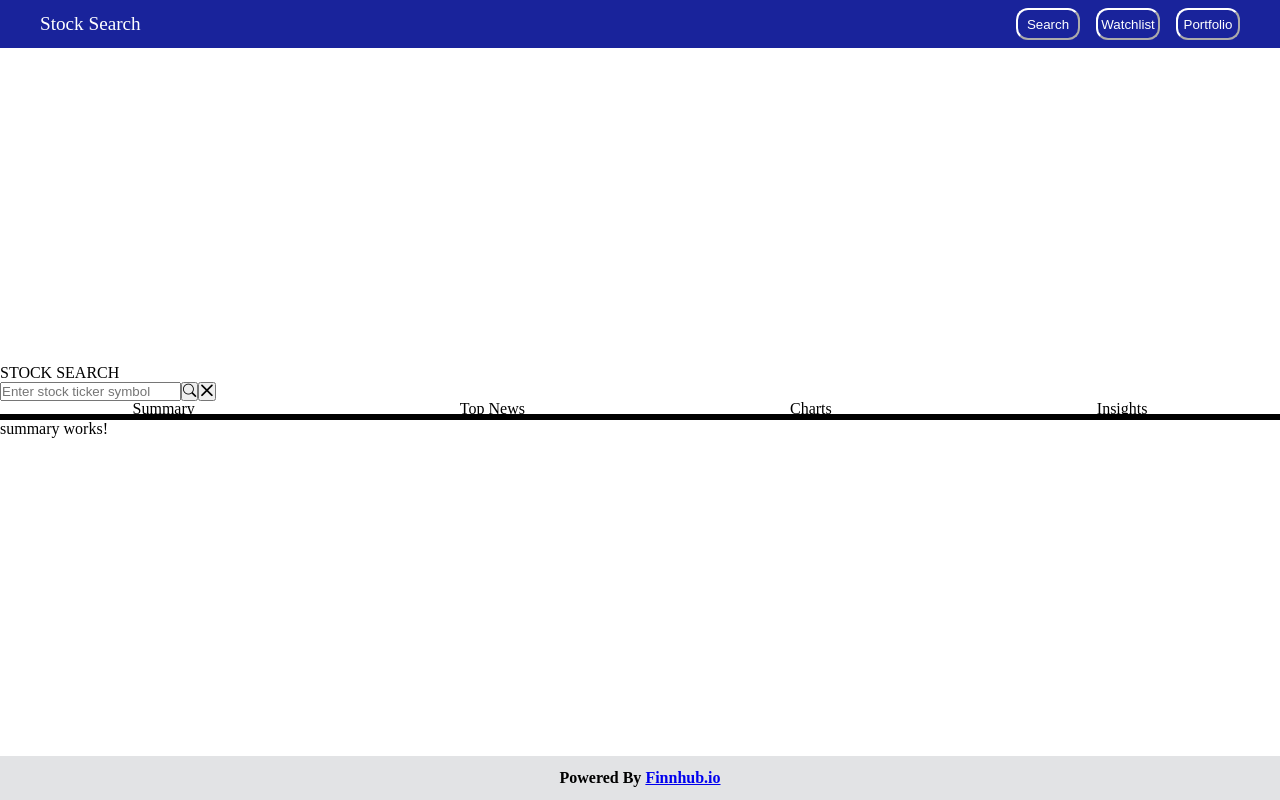
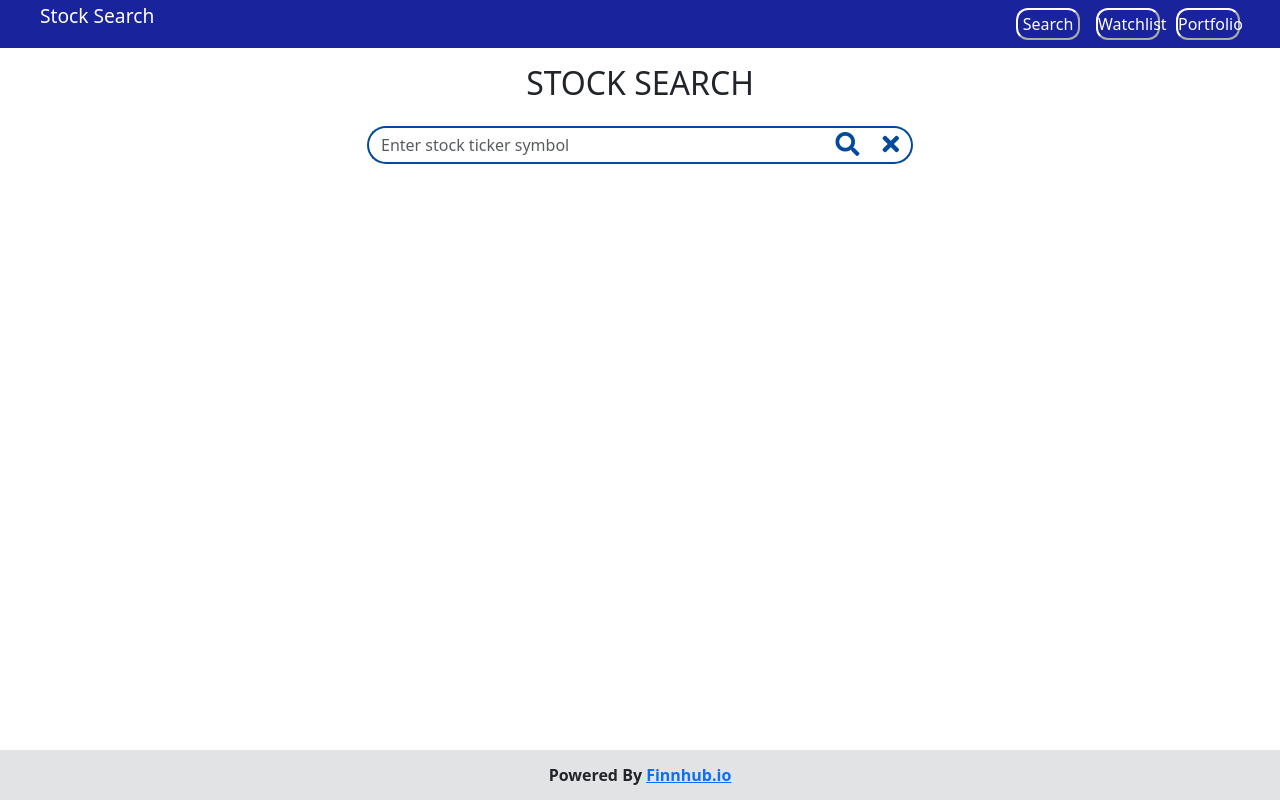
Before and after one commit to mansi-garg-usc/stock-profile-manager, an Angular app: page / in a window 1280 px wide. Built offline with nearby package versions, Linux system fonts and the light colour scheme.

Commit message:
fixed homepage for search bar and details alignment

```diff
--- a/package.json
+++ b/package.json
@@ -23,6 +23,7 @@
     "@angular/router": "^17.3.0",
     "@ng-bootstrap/ng-bootstrap": "^16.0.0",
     "axios": "^1.6.7",
+    "bootstrap": "^5.3.3",
     "cors": "^2.8.5",
     "rxjs": "~7.8.0",
     "tslib": "^2.3.0",
--- a/src/app/app.component.html
+++ b/src/app/app.component.html
@@ -1,7 +1,7 @@
 <main>
   <app-navbar></app-navbar>
   <div class="content">
-    <div class="left-side">
+    <!-- <div class="left-side">
       <svg xmlns="http://www.w3.org/2000/svg" viewBox="0 0 982 239" fill="none" class="angular-logo">
         <g clip-path="url(#a)">
           <path fill="url(#b)"
@@ -9,14 +9,14 @@
           <path fill="url(#c)" />
         </g>
       </svg>
-    </div>
-    <div class="right-side">
+    </div> -->
+    <!-- <div> -->
       <app-stock-search></app-stock-search>
-      <app-tabs></app-tabs>
-    </div>
-  </div>
+      <!-- <app-tabs></app-tabs> -->
+    <!-- </div>
+  </div> -->
   <app-footer></app-footer>
-</main>
+<!-- </main> -->
 
 <!--
 <router-outlet /> -->
--- a/src/app/app.component.ts
+++ b/src/app/app.component.ts
@@ -4,6 +4,7 @@ import { NavbarComponent } from './components/navbar/navbar.component';
 import { StockSearchComponent } from './components/stock-search/stock-search.component';
 import { TabsComponent } from './components/tabs/tabs.component';
 import { FooterComponent } from './components/footer/footer.component';
+import { StockDetailsComponent } from "./components/stock-details/stock-details.component";
 
 @Component({
     selector: 'app-root',
@@ -16,7 +17,8 @@ import { FooterComponent } from './components/footer/footer.component';
         StockSearchComponent,
         TabsComponent,
         FooterComponent,
-  ],
+        StockDetailsComponent
+    ]
 })
 export class AppComponent {
   title = 'stock-portfolio-manager';
--- a/src/app/components/stock-details/stock-details.component.ts
+++ b/src/app/components/stock-details/stock-details.component.ts
@@ -18,7 +18,7 @@ export class StockDetailsComponent {
   ngOnInit() {
     this.subscription = this.stockSearchService.exposedSearchResult.subscribe({
       next: (results) => {
-        this.stockInfo = results.length > 0 ? results : null;
+        this.stockInfo = results?.length > 0 ? results : null;
       },
       error: (error) =>
         console.error('Error while fetching stock details:', error),
--- a/src/app/components/stock-search/stock-search.component.css
+++ b/src/app/components/stock-search/stock-search.component.css
@@ -0,0 +1,61 @@
+.container {
+  margin: auto;
+}
+
+.search-heading {
+  font-size: 24px;
+  margin-bottom: 1rem;
+  font-weight: bold;
+  text-align: center;
+}
+
+.input-group {
+  position: relative;
+  border-radius: 20px;
+}
+
+.form-control {
+  border: 2px solid #004a99;
+  border-right: none;
+  border-radius: 20px 0 0 20px;
+  box-shadow: none;
+}
+
+.input-group-append {
+  margin-left: -1px;
+}
+
+.input-group-append .btn {
+  border: 2px solid #004a99;
+  border-left: none;
+  border-radius: 0 20px 20px 0;
+  background-color: transparent;
+  color: #004a99;
+}
+.input-group-append .btn:first-child {
+  border-right: none;
+}
+.input-group-append .btn:last-child {
+  border-radius: 0 20px 20px 0;
+}
+.btn i {
+  font-size: 24px;
+}
+
+.mat-autocomplete-panel {
+  border-radius: 0 0 20px 2;
+  border: 2px solid #004a99;
+}
+
+.mat-option {
+  padding: 10px 20px;
+}
+.input-group .btn {
+  height: calc(2.25rem + 2px);
+  padding: 0 12px;
+}
+
+.input-group .btn:focus {
+  outline: none;
+  box-shadow: none;
+}
--- a/src/app/components/stock-search/stock-search.component.html
+++ b/src/app/components/stock-search/stock-search.component.html
@@ -1,15 +1,24 @@
-<div class="search-container">
-    <label for="stockSearch" class="form-label">STOCK SEARCH</label>
-    <div class="input-group">
-        <input type="text" class="form-control" placeholder="Enter stock ticker symbol" aria-label="Stock Search"
-            aria-describedby="button-search" #stockInput>
-        <button class="btn btn-outline-primary" type="button" id="button-search"
-            (click)="searchStock(stockInput.value)">
-            <i class="bi bi-search"></i>
-        </button>
-        <button class="btn btn-outline-secondary" type="button" id="button-clear">
-            <i class="bi bi-x-lg"></i>
-        </button>
+<div class="container my-3">
+    <div class="row justify-content-center">
+        <div class="col-sm-12 col-md-8 col-lg-6">
+            <div class="text-center mb-4">
+                <h2>STOCK SEARCH</h2>
+            </div>
+            <div class="input-group">
+                <input type="text" class="form-control" placeholder="Enter stock ticker symbol" aria-label="Search" [formControl]="stockFormControl" [matAutocomplete]="auto"/>
+                <div class="input-group-append">
+                    <button class="btn btn-outline-secondary" type="button" (click)="searchStock()">
+                        <i class="fa fa-search"></i>
+                    </button>
+                    <button class="btn btn-outline-secondary" type="button" (click)="clearSearchResults()">
+                        <i class="fa fa-times"></i>
+                    </button>
+                </div>
+            </div>
+            <mat-autocomplete #auto="matAutocomplete" (optionSelected)="searchStock($event)">
+                <mat-option *ngFor="let option of filteredOptions | async" [value]="option">{{ option }}</mat-option>
+            </mat-autocomplete>
+        </div>
     </div>
 </div>
 <app-stock-details *ngIf="stockInfo" [stockInfo]="stockInfo"></app-stock-details>
--- a/src/app/components/stock-search/stock-search.component.ts
+++ b/src/app/components/stock-search/stock-search.component.ts
@@ -1,25 +1,59 @@
-import { Component, Inject, Input } from '@angular/core';
+import { Component, Input, OnDestroy, OnInit } from '@angular/core';
+import { FormControl } from '@angular/forms';
+import {
+  Observable,
+  startWith,
+  map,
+  Subscription,
+  debounceTime,
+  switchMap,
+  of,
+} from 'rxjs';
 import { StockSearchService } from '../../core/services/stock-search.service';
 import { StockDetailsComponent } from '../stock-details/stock-details.component';
 import { CommonModule } from '@angular/common';
-import { Subscription } from 'rxjs';
+import { MatAutocompleteModule } from '@angular/material/autocomplete';
+import { MatInputModule } from '@angular/material/input';
+import { MatButtonModule } from '@angular/material/button';
+import { ReactiveFormsModule } from '@angular/forms';
+import { MatAutocompleteSelectedEvent } from '@angular/material/autocomplete';
+import { MatCardModule } from '@angular/material/card';
 
 @Component({
   selector: 'app-stock-search',
   standalone: true,
-  imports: [StockDetailsComponent, CommonModule],
+  imports: [
+    StockDetailsComponent,
+    CommonModule,
+    MatAutocompleteModule,
+    MatInputModule,
+    MatButtonModule,
+    ReactiveFormsModule,
+    MatCardModule,
+  ],
   templateUrl: './stock-search.component.html',
   styleUrls: ['./stock-search.component.css'],
 })
-export class StockSearchComponent {
+export class StockSearchComponent implements OnInit, OnDestroy {
   @Input() stockInfo: any;
-  private subscription: Subscription;
+  stockFormControl = new FormControl();
+  filteredOptions: Observable<string[]> = of([]);
+  private subscription: Subscription = new Subscription();
 
-  constructor(private stockSearchService: StockSearchService) {
-    this.subscription = this.stockSearchService.exposedSearchResult.subscribe({
+  constructor(private stockSearchService: StockSearchService) {}
+
+  ngOnInit() {
+    this.filteredOptions = this.stockFormControl.valueChanges.pipe(
+      startWith(''),
+      // debounceTime(300),
+      switchMap((value) => this.stockSearchService.searchAutocomplete(value))
+    );
+
+    this.subscription.add(
+      this.stockSearchService.exposedSearchResult.subscribe({
         next: (results) => {
           this.stockInfo =
-          results.length > 0
+            results?.length > 0
               ? {
                   company: results.companyInfo,
                   price: results.stockPriceDetails,
@@ -27,16 +61,20 @@ export class StockSearchComponent {
               : null;
         },
         error: (error) => console.error('Error fetching stock data:', error),
-    });
+      })
+    );
   }
-  searchStock(stock: string) {
+
+  searchStock(event?: MatAutocompleteSelectedEvent) {
+    const stock = event ? event.option.value : this.stockFormControl.value;
+    if (!stock) return;
+
     this.stockSearchService.searchStock(stock).subscribe({
       next: (results) => {
         this.stockInfo = {
           company: results.companyInfo,
           price: results.stockPriceDetails,
         };
-        console.log(this.stockInfo);
       },
       error: (error: any) => {
         console.error('Error fetching stock data:', error);
@@ -45,10 +83,13 @@ export class StockSearchComponent {
   }
 
   ngOnDestroy() {
+    if (this.subscription) {
       this.subscription.unsubscribe();
+    }
   }
 
   clearSearchResults() {
+    this.stockFormControl.setValue('');
     this.stockSearchService.clearSearchResults();
   }
 }
--- a/src/app/components/top-news/top-news.component.ts
+++ b/src/app/components/top-news/top-news.component.ts
@@ -22,7 +22,7 @@ export class TopNewsComponent implements OnInit, OnDestroy {
   constructor(private stockSearchService: StockSearchService) {
     this.subscription = this.stockSearchService.exposedNewsResult.subscribe({
       next: (results) => {
-        this.news = results.length > 0 ? results : null;
+        this.news = results?.length > 0 ? results : null;
       },
       error: (error) => console.error('Error fetching news:', error),
     });
--- a/src/app/core/services/stock-search.service.ts
+++ b/src/app/core/services/stock-search.service.ts
@@ -1,6 +1,6 @@
 import { Injectable } from '@angular/core';
 import { HttpClient } from '@angular/common/http';
-import { forkJoin, Observable, tap, catchError, map, throwError } from 'rxjs';
+import { forkJoin, Observable, tap, catchError, map, throwError, of } from 'rxjs';
 import { BehaviorSubject } from 'rxjs';
 
 @Injectable({
@@ -19,6 +19,24 @@ export class StockSearchService {
   constructor(private http: HttpClient) {}
 
   private baseUrl = 'http://localhost:8000/api';
+
+  searchAutocomplete(query: string): Observable<string[]> {
+    if (!query.trim()) {
+      return of([]);
+    }
+    return this.http.get<any[]>(`${this.baseUrl}/search`, { params: { searchString: query } })
+      .pipe(
+        map(response => {
+          console.log('Autocomplete Response:', response); // Log the response
+          return response.map(stock => stock.displaySymbol);
+        }),
+        catchError(error => {
+          console.error('Error fetching autocomplete data:', error);
+          return throwError(() => new Error('Error fetching autocomplete data'));
+        })
+      );
+  }
+
 
   searchStock(stock: string): Observable<any> {
     this.updateStockSymbol(stock);
@@ -46,15 +64,15 @@ export class StockSearchService {
   }
 
   updateSearchResults(results: any) {
-    this.searchResult.next(results);
+    this.searchResult?.next(results);
   }
 
   updateStockSymbol(newSymbol: string) {
-    this.currentStockSymbol.next(newSymbol);
+    this.currentStockSymbol?.next(newSymbol);
   }
   clearSearchResults() {
-    this.searchResult.next(null);
-    this.newsResult.next(null);
+    this.searchResult?.next(null);
+    this.newsResult?.next(null);
   }
 
   // fetchNews(): Observable<any> {
@@ -81,7 +99,7 @@ export class StockSearchService {
   //   return news;
   // }
   fetchNews(): Observable<any> {
-    const stock = this.currentStockSymbol.value;
+    const stock = this.currentStockSymbol?.value;
     if (!stock) {
       throw new Error('Stock symbol is not set');
     }
@@ -103,8 +121,8 @@ export class StockSearchService {
               item.url &&
               item.image
             ) {
-              filteredNews.push(item);
-              if (filteredNews.length === 20) {
+              filteredNews?.push(item);
+              if (filteredNews?.length === 20) {
                 break; // Exit the loop once 20 valid items are found
               }
             }
@@ -114,11 +132,11 @@ export class StockSearchService {
         }),
         tap((filteredNews) => {
           // Update the BehaviorSubject with the filtered news
-          this.newsResult.next(filteredNews);
+          this.newsResult?.next(filteredNews);
         }),
         catchError((error) => {
           console.error('Error fetching news:', error);
-          this.newsResult.next([]); // Clear the news results on error
+          this.newsResult?.next([]); // Clear the news results on error
           return throwError(() => new Error('Error fetching news')); // Re-throw the error for subscribers to handle
         })
       );
--- a/src/index.html
+++ b/src/index.html
@@ -9,6 +9,11 @@
   <link rel="icon" type="image/x-icon" href="favicon.ico">
   <link rel="stylesheet"
     href="https://cdnjs.cloudflare.com/ajax/libs/bootstrap-icons/1.4.0/font/bootstrap-icons.min.css">
+  <link rel="stylesheet" href="https://use.fontawesome.com/releases/v5.15.4/css/all.css">
+  <link rel="stylesheet" href="https://stackpath.bootstrapcdn.com/bootstrap/4.5.2/css/bootstrap.min.css">
+
+
+
 </head>
 
 <body>
```
Also changed, not shown: angular.json (+6 -15 lines), src/app/components/stock-details/stock-details.component.html (+14 -4 lines), 1 other file (tests, documents, lock files or other folders). Lines whose indentation alone changed are shown as unchanged.
